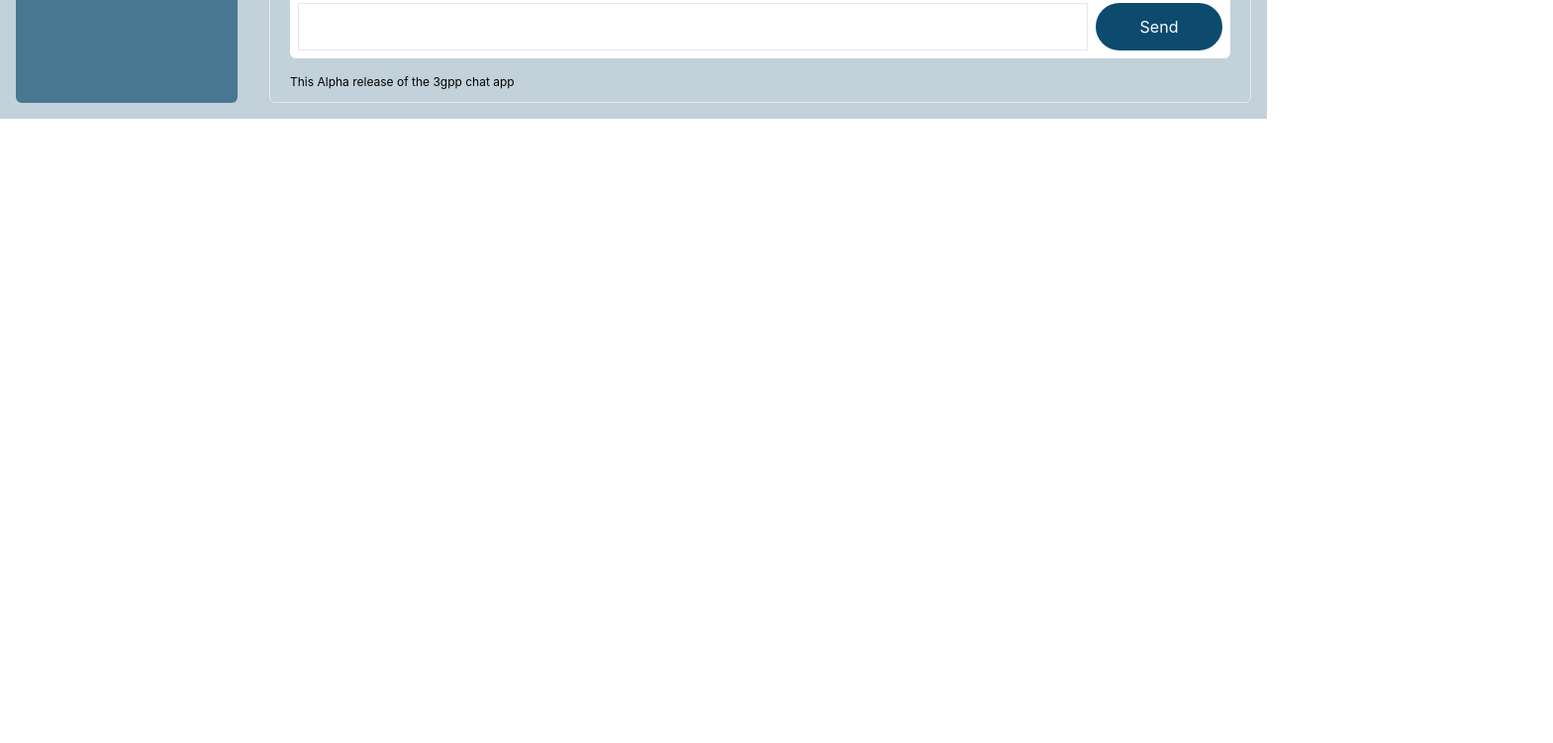
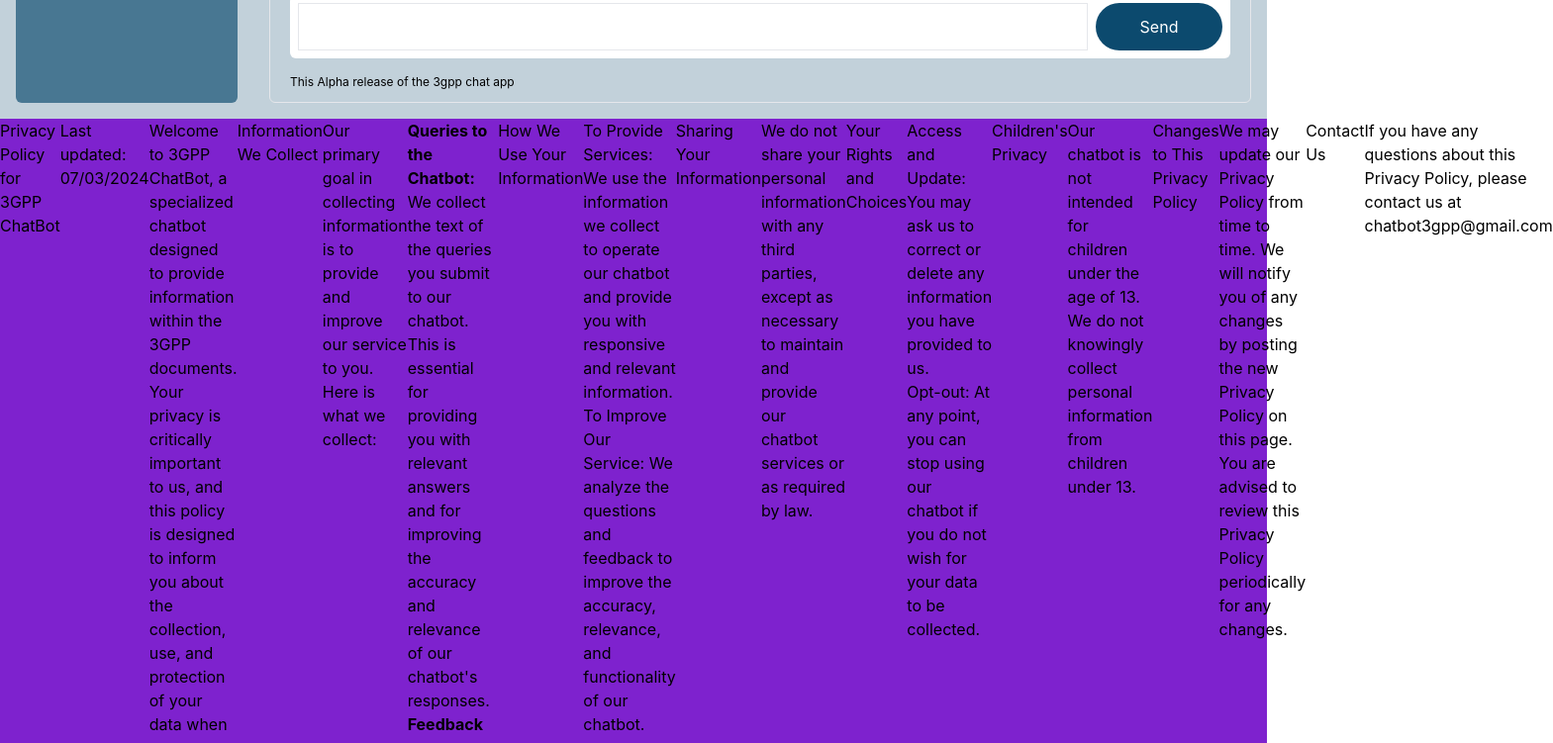
Before and after one commit to 3gpp-RAG-app/react-app-v01, a React (Create React App) app: page /privacy in a window 1280 px wide. Shown: the part 680-1431 px from the top of the page at 99% size, 1569 px wide, since content can reach past the window. Before the commit the page ends 800 px from the top, so only its background shows below. Built offline with nearby package versions, Linux system fonts and the light colour scheme; no server answers.

Commit message:
add Privacy page and edit About page

```diff
--- a/src/App.js
+++ b/src/App.js
@@ -1,26 +1,29 @@
-import React from 'react';
-import { BrowserRouter as Router, Route, Routes } from 'react-router-dom';
-import Sidebar from './components/Sidebar'
-import Home from './components/Home';
-import About from './components/About';
-import Message from './components/Message';
-
-
+import React from "react";
+import { BrowserRouter as Router, Route, Routes } from "react-router-dom";
+import Sidebar from "./components/Sidebar";
+import Home from "./components/Home";
+import About from "./components/About";
+import Message from "./components/Message";
+import Privacy from "./components/Privacy";
 
 const App = () => {
   return (
     <Router>
-      <div className='flex h-screen bg-[#85A4B6] bg-opacity-50'>
-        <div className='w-1/5 p-4'><Sidebar/></div>
-        <div className='w-4/5 p-4 '><Message/></div>
+      <div className="flex h-screen bg-[#85A4B6] bg-opacity-50">
+        <div className="w-1/5 p-4">
+          <Sidebar />
+        </div>
+        <div className="w-4/5 p-4 ">
+          <Message />
+        </div>
       </div>
       <Routes>
         <Route path="/" element={<Home />} />
         <Route path="/about" element={<About />} />
+        <Route path="/privacy" element={<Privacy />} />
       </Routes>
-
     </Router>
   );
 };
 
-export default App
+export default App;
--- a/src/components/About.js
+++ b/src/components/About.js
@@ -1,7 +1,66 @@
 const About = () => {
   return (
     <div className="hidden md:flex md:flex-shrink-0 bg-purple-700">
+      <h1>About 3GPP ChatBot</h1>
 
+      <p>
+        Welcome to <strong>[Your Chatbot Name]</strong>, the cutting-edge
+        chatbot designed to revolutionize the way professionals and enthusiasts
+        alike explore and understand the complex world of 3GPP standards. Born
+        from a vision to make the intricate details of 3GPP accessible to
+        everyone, [Your Chatbot Name] leverages advanced AI technology to
+        provide precise, up-to-date information and insights.
+      </p>
+
+      <h2>Our Mission</h2>
+      <p>
+        At <strong>3GPP ChatBot</strong>, our mission is simple: to empower our
+        users with instant access to the vast universe of 3GPP information.
+        Whether you're a seasoned engineer, a student diving into
+        telecommunications for the first time, or somewhere in between, our
+        chatbot is here to guide you through the complexities of 3GPP standards
+        in a conversational, user-friendly manner.
+      </p>
+
+      <h2>How It Works</h2>
+      <p>
+        Our chatbot simplifies the daunting task of navigating through the 3GPP
+        specifications by providing a direct line to the information you need.
+        Just ask a question, and our AI-powered assistant delves into a
+        comprehensive database of 3GPP knowledge, delivering concise answers in
+        real-time. Want to know more about a specific protocol, or need
+        clarification on a technical standard? <strong>3GPP ChatBot</strong> is
+        here to help.
+      </p>
+
+      <h2>Your Feedback, Our Growth</h2>
+      <p>
+        Feedback is the cornerstone of our growth. That's why we've integrated a
+        simple feedback mechanism allowing you to rate the answers provided.
+        This invaluable input goes directly towards improving{" "}
+        <strong>3GPP ChatBot</strong>, ensuring that we're always evolving to
+        meet your needs and enhancing the accuracy and relevance of the
+        information provided.
+      </p>
+
+      <h2>Privacy-First Approach</h2>
+      <p>
+        We understand the importance of privacy in the digital age.{" "}
+        <strong>3GPP ChatBot</strong> is built on a foundation of trust and
+        transparency, collecting only the information necessary to answer your
+        queries and gather feedback on our performance. Your interactions are
+        used to refine and enhance the user experience, with a steadfast
+        commitment to protecting your privacy.
+      </p>
+
+      <h2>Join Us on This Journey</h2>
+      <p>
+        <strong>3GPP ChatBot</strong> is more than just a chatbot; it's a
+        community of curious minds eager to demystify the world of
+        telecommunications. We're excited to have you join us on this journey of
+        discovery and innovation. Together, let's unlock the full potential of
+        3GPP standards, making telecommunications knowledge accessible to all.
+      </p>
     </div>
   );
 };
--- /dev/null
+++ b/src/components/Privacy.js
@@ -0,0 +1,88 @@
+const Privacy = () => {
+  return (
+    <div className="hidden md:flex md:flex-shrink-0 bg-purple-700">
+      <h1>Privacy Policy for 3GPP ChatBot</h1>
+      <p>Last updated: 07/03/2024</p>
+
+      <p>
+        Welcome to 3GPP ChatBot, a specialized chatbot designed to provide
+        information within the 3GPP documents. Your privacy is critically
+        important to us, and this policy is designed to inform you about the
+        collection, use, and protection of your data when you interact with our
+        chatbot.
+      </p>
+
+      <h2>Information We Collect</h2>
+      <p>
+        Our primary goal in collecting information is to provide and improve our
+        service to you. Here is what we collect:
+      </p>
+      <ul>
+        <li>
+          <strong>Queries to the Chatbot:</strong> We collect the text of the
+          queries you submit to our chatbot. This is essential for providing you
+          with relevant answers and for improving the accuracy and relevance of
+          our chatbot's responses.
+        </li>
+        <li>
+          <strong>Feedback on Responses:</strong> We offer a feature that allows
+          you to rate our chatbot's responses as 'Good' or 'Bad'. This feedback
+          is collected to help us understand your satisfaction level and improve
+          the quality of our chatbot's replies.
+        </li>
+      </ul>
+
+      <h2>How We Use Your Information</h2>
+      <ul>
+        <li>
+          To Provide Services: We use the information we collect to operate our
+          chatbot and provide you with responsive and relevant information.
+        </li>
+        <li>
+          To Improve Our Service: We analyze the questions and feedback to
+          improve the accuracy, relevance, and functionality of our chatbot.
+        </li>
+      </ul>
+
+      <h2>Sharing Your Information</h2>
+      <p>
+        We do not share your personal information with any third parties, except
+        as necessary to maintain and provide our chatbot services or as required
+        by law.
+      </p>
+
+      <h2>Your Rights and Choices</h2>
+      <ul>
+        <li>
+          Access and Update: You may ask us to correct or delete any information
+          you have provided to us.
+        </li>
+        <li>
+          Opt-out: At any point, you can stop using our chatbot if you do not
+          wish for your data to be collected.
+        </li>
+      </ul>
+
+      <h2>Children's Privacy</h2>
+      <p>
+        Our chatbot is not intended for children under the age of 13. We do not
+        knowingly collect personal information from children under 13.
+      </p>
+
+      <h2>Changes to This Privacy Policy</h2>
+      <p>
+        We may update our Privacy Policy from time to time. We will notify you
+        of any changes by posting the new Privacy Policy on this page. You are
+        advised to review this Privacy Policy periodically for any changes.
+      </p>
+
+      <h2>Contact Us</h2>
+      <p>
+        If you have any questions about this Privacy Policy, please contact us
+        at chatbot3gpp@gmail.com
+      </p>
+    </div>
+  );
+};
+
+export default Privacy;
```
Lines whose indentation alone changed are shown as unchanged.
